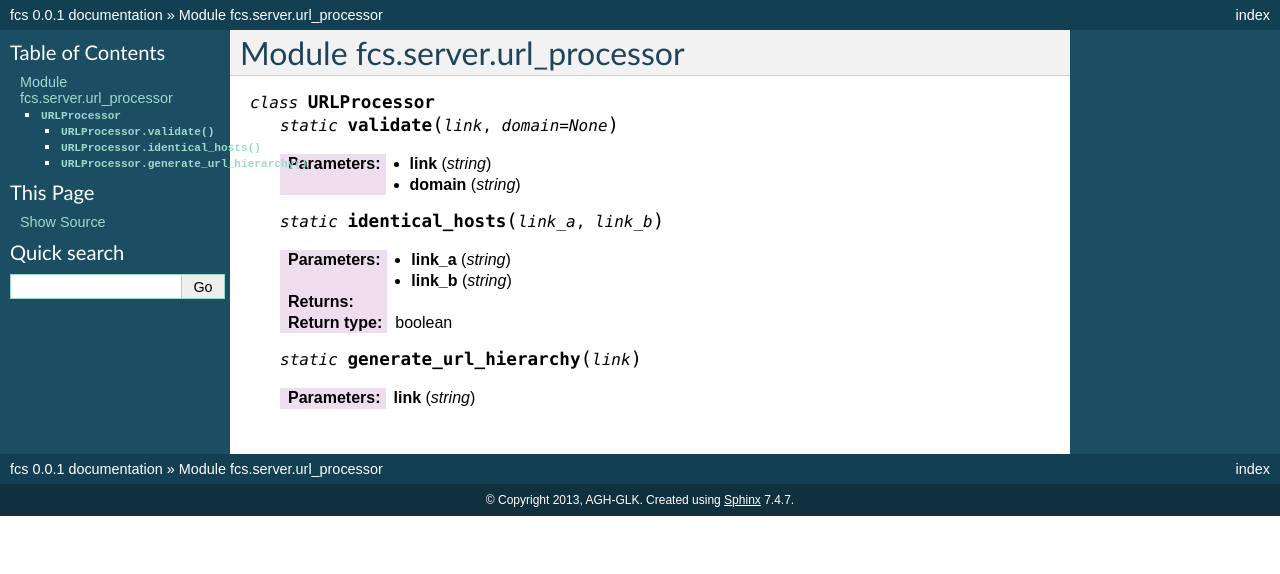
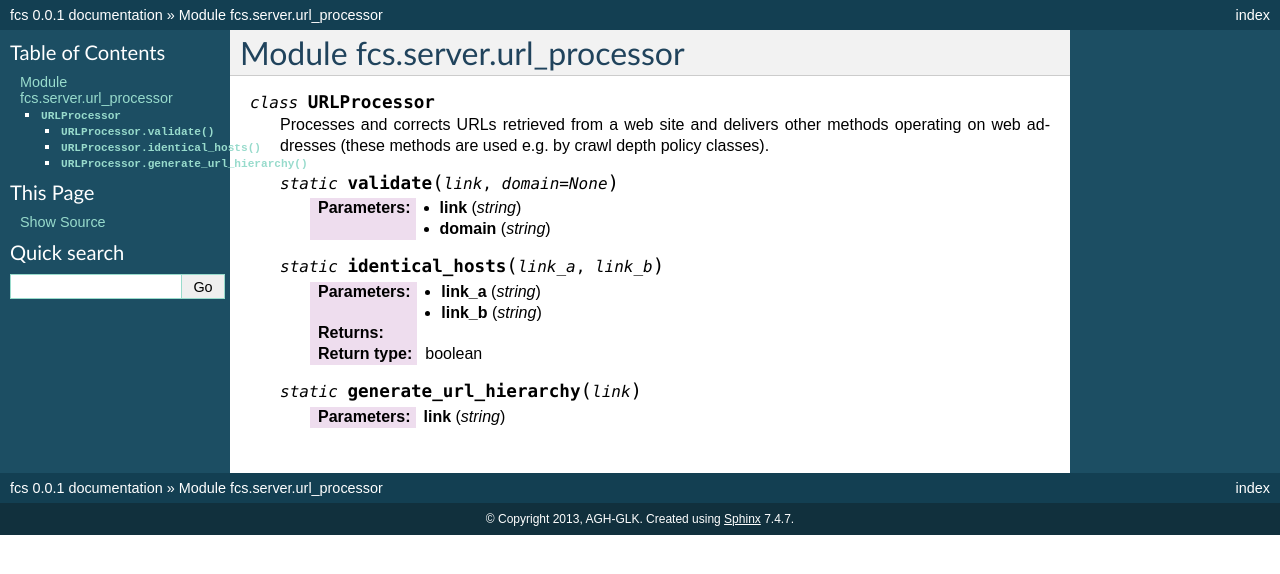
Before and after one commit to agh-glk/fcs, a Sphinx documentation site: the page built from docs/source/server/url_processor.rst, in a window 1280 px wide. Shown: the top 574 px of the page. Built offline with Sphinx 7.4.7, drawn with Linux system fonts in a browser that asks for light colours; formulas are drawn with MathJax 3.

Commit message:
[NT] Edit

```diff
--- a/docs/source/server/url_processor.rst
+++ b/docs/source/server/url_processor.rst
@@ -3,18 +3,20 @@ Module fcs.server.url_processor
 
 .. py:class:: URLProcessor
 
+   Processes and corrects URLs retrieved from a web site and delivers other methods operating on web addresses (these methods are used e.g. by crawl depth policy classes).
+
    .. py:staticmethod:: validate(link, domain=None)
 
-   :param string link:
-   :param string domain:
+      :param string link:
+      :param string domain:
 
    .. py:staticmethod:: identical_hosts(link_a, link_b)
 
-   :param string link_a:
-   :param string link_b:
-   :return:
-   :rtype: boolean
+      :param string link_a:
+      :param string link_b:
+      :return:
+      :rtype: boolean
 
    .. py:staticmethod:: generate_url_hierarchy(link)
 
-   :param string link:
+      :param string link:
```
